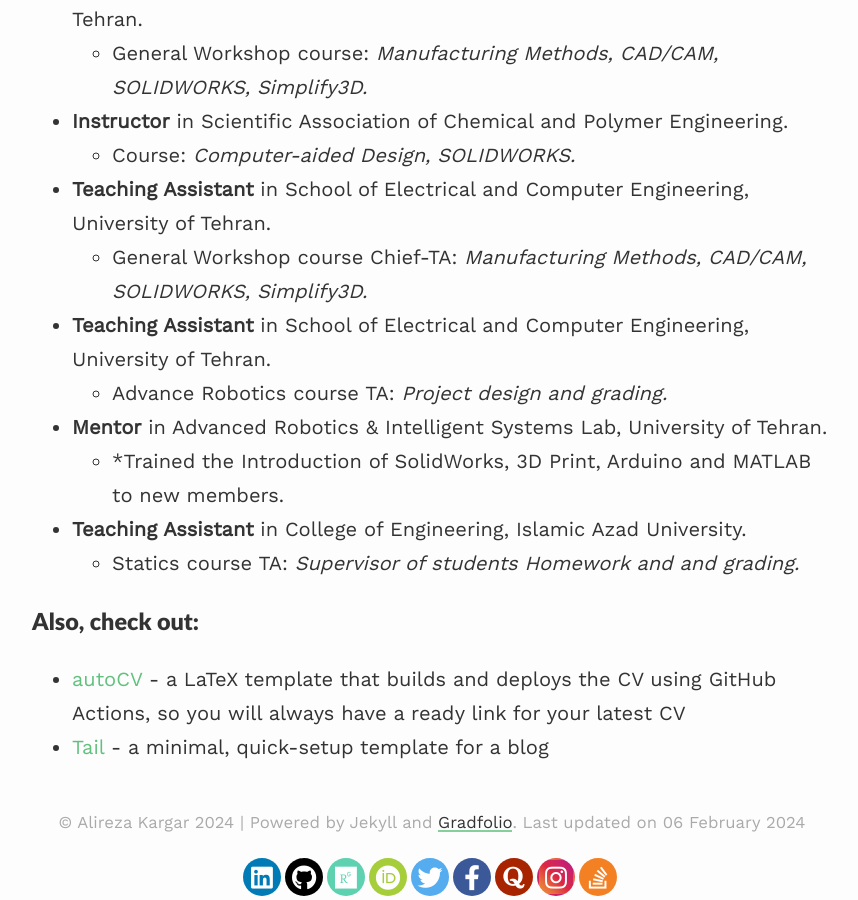
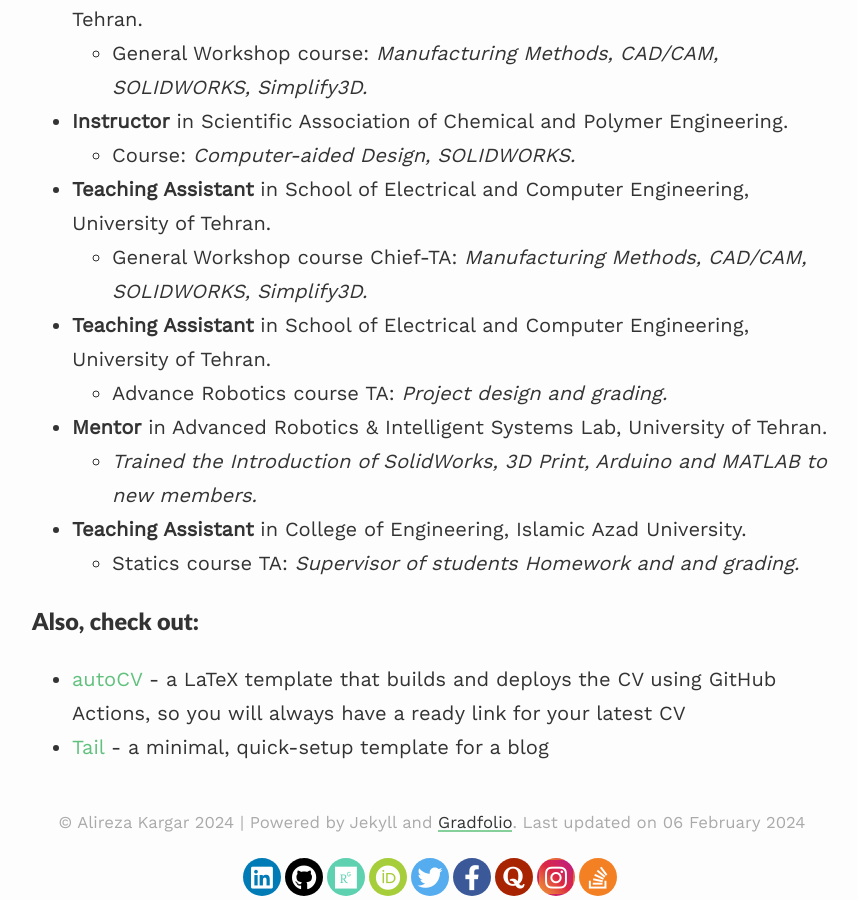
Before and after one commit to alireza-kargar/alireza-kargar.github.io, a Jekyll site: the page built from index.md, in a window 1280 px wide and 900 px high, scrolled down 1944 px. Shown: the whole window, without its empty margins (208-1066 px from the left). Built offline with Jekyll 4.4.1, drawn with Linux system fonts in a browser that asks for light colours; nearby versions of some CDN libraries.

Commit message:
text eddit

```diff
--- a/index.md
+++ b/index.md
@@ -58,7 +58,7 @@
   - Advance Robotics course TA: *Project design and grading.*
 
 - **Mentor** in Advanced Robotics & Intelligent Systems Lab, University of Tehran.
-  - *Trained the Introduction of SolidWorks, 3D Print, Arduino and MATLAB to new members.
+  - *Trained the Introduction of SolidWorks, 3D Print, Arduino and MATLAB to new members.*
 
 - **Teaching Assistant** in College of Engineering, Islamic Azad University.
   - Statics course TA: *Supervisor of students Homework and  and grading.*
```
